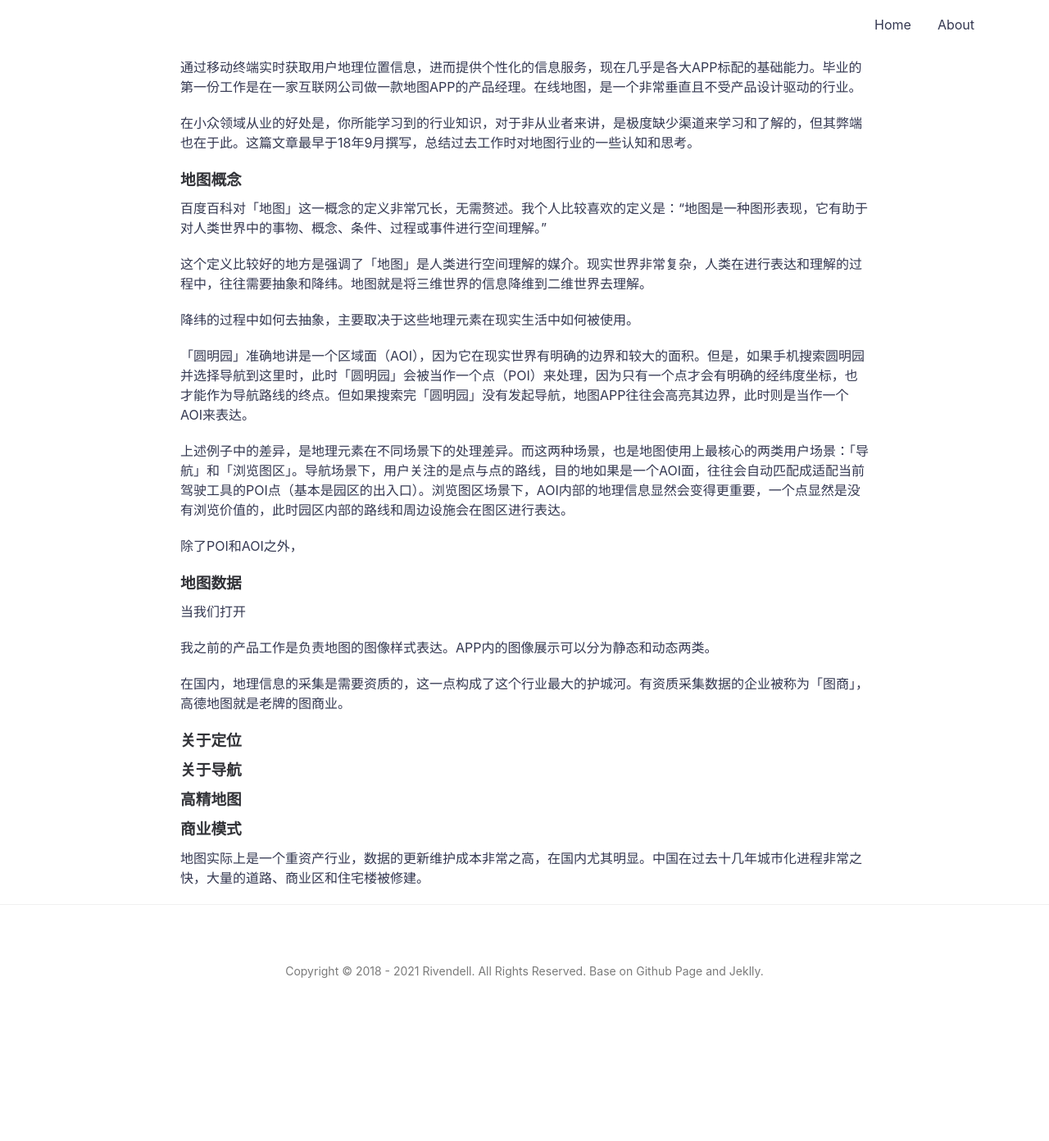
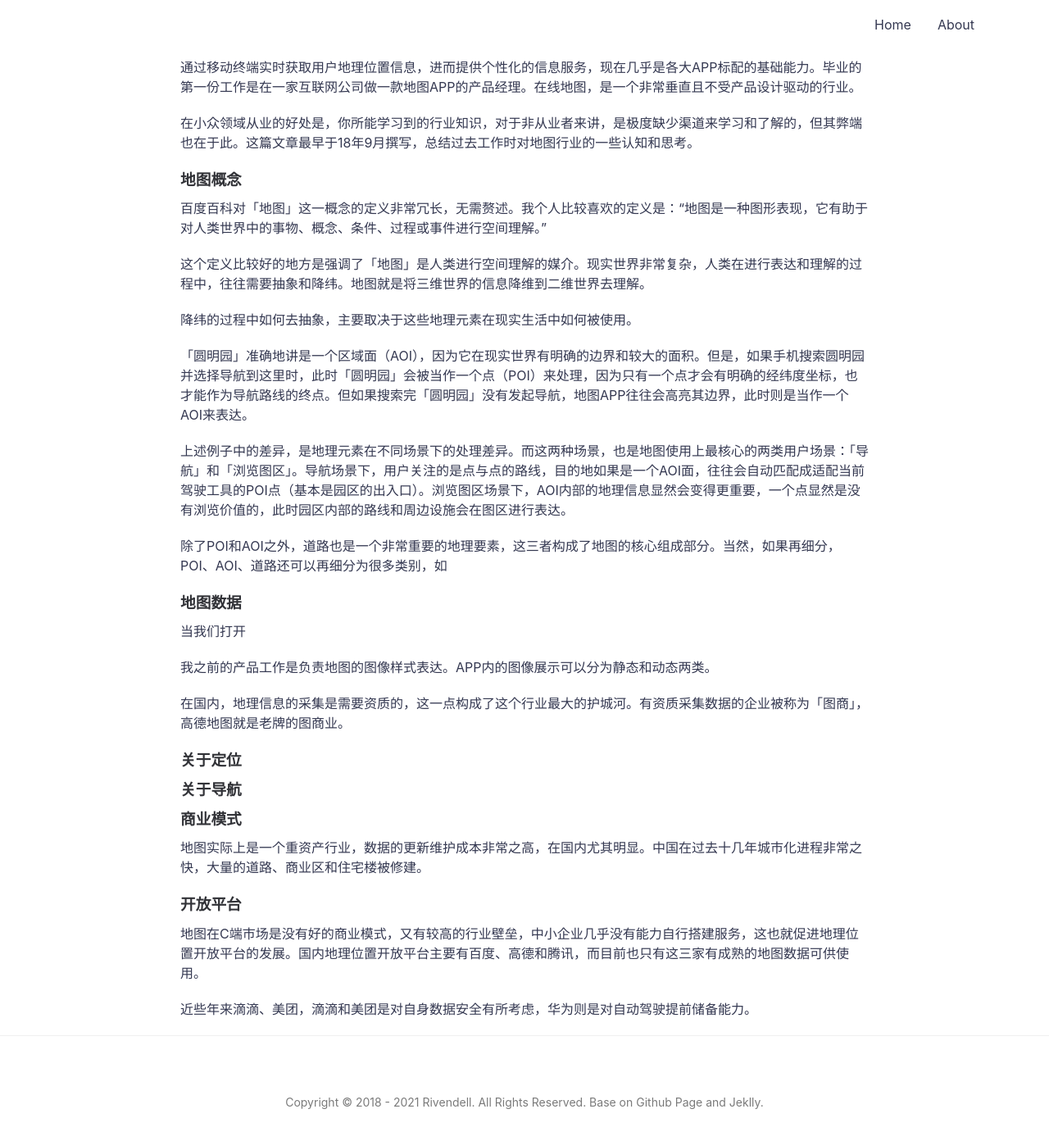
Before and after one commit to icarus507/icarus507.github.io, a Jekyll site: the page built from _posts/2018-09-07-谈谈地图.md, in a window 1280 px wide and 1400 px high, scrolled down 622 px. Shown: the top 1392 px of the window at 82% size. Built offline with Jekyll 4.4.1, drawn with Linux system fonts in a browser that asks for light colours; before the commit the page ends 1862 px from its top, so only the background shows below that.

Commit message:
Update 2018-09-07-谈谈地图.md

```diff
--- a/_posts/2018-09-07-谈谈地图.md
+++ b/_posts/2018-09-07-谈谈地图.md
@@ -22,7 +22,7 @@ featured-img: emile-perron-190221
 
 上述例子中的差异，是地理元素在不同场景下的处理差异。而这两种场景，也是地图使用上最核心的两类用户场景：「导航」和「浏览图区」。导航场景下，用户关注的是点与点的路线，目的地如果是一个AOI面，往往会自动匹配成适配当前驾驶工具的POI点（基本是园区的出入口）。浏览图区场景下，AOI内部的地理信息显然会变得更重要，一个点显然是没有浏览价值的，此时园区内部的路线和周边设施会在图区进行表达。
 
-除了POI和AOI之外，
+除了POI和AOI之外，道路也是一个非常重要的地理要素，这三者构成了地图的核心组成部分。当然，如果再细分，POI、AOI、道路还可以再细分为很多类别，如
 
 
 ### 地图数据
@@ -40,8 +40,13 @@ featured-img: emile-perron-190221
 
 ### 关于导航
 
-### 高精地图
 
 ### 商业模式
 
 地图实际上是一个重资产行业，数据的更新维护成本非常之高，在国内尤其明显。中国在过去十几年城市化进程非常之快，大量的道路、商业区和住宅楼被修建。
+
+### 开放平台
+
+地图在C端市场是没有好的商业模式，又有较高的行业壁垒，中小企业几乎没有能力自行搭建服务，这也就促进地理位置开放平台的发展。国内地理位置开放平台主要有百度、高德和腾讯，而目前也只有这三家有成熟的地图数据可供使用。
+
+近些年来滴滴、美团，滴滴和美团是对自身数据安全有所考虑，华为则是对自动驾驶提前储备能力。
```
